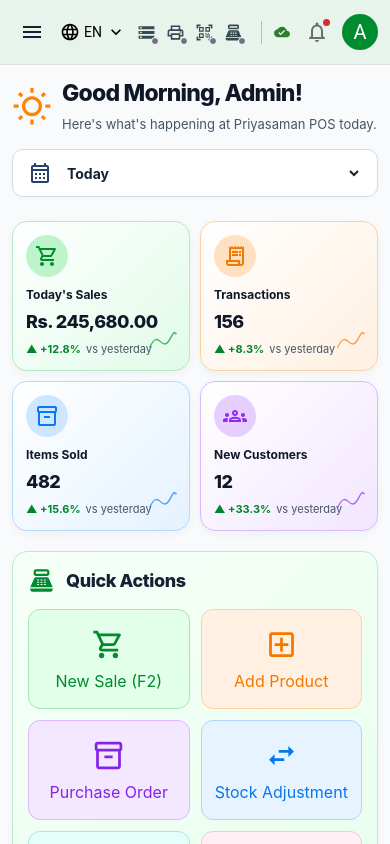
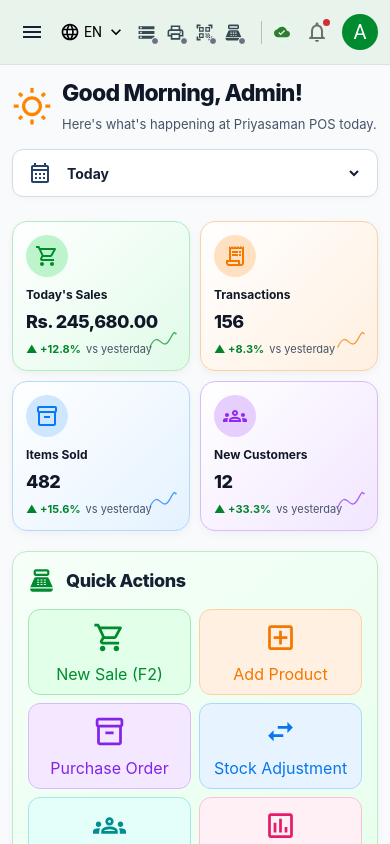
Before and after one commit to SriyanthaDeepal/priyasaman_pos_system, a React (Vite) app in the folder frontend/: page / in a window 390 px wide. Built offline with nearby package versions, Linux system fonts and the light colour scheme; what @zxing/library would draw is missing.

Commit message:
style(dashboard): responsive full-width quick actions and balanced analytics/summary rows

```diff
--- a/frontend/src/modules/dashboard/dashboard.css
+++ b/frontend/src/modules/dashboard/dashboard.css
@@ -2680,3 +2680,27 @@
   .pd-date-picker-wrap { width: 100%; align-items: stretch; }
   .pd-date-popover { left: 0; right: auto; }
 }
+
+/* Dashboard layout: KPIs, quick actions, analytics, then daily insights. */
+.pd-action-row{margin-bottom:clamp(12px,1.4vw,20px);min-width:0}
+.pd-action-row .pd-quick-panel{width:100%;height:auto}
+.pd-action-row .pd-quick-grid{grid-template-columns:repeat(6,minmax(0,1fr));gap:clamp(8px,.9vw,14px)}
+.pd-action-row .pd-quick-action{min-height:clamp(80px,8.5dvh,112px);padding:clamp(9px,.9vw,14px) 6px}
+.pd-analytics-row,.pd-insights-row{display:grid;grid-template-columns:minmax(0,1.65fr) minmax(0,1fr);gap:clamp(12px,1.3vw,20px);align-items:stretch;min-width:0}
+.pd-analytics-row{margin-bottom:clamp(12px,1.3vw,20px)}
+.pd-analytics-row>.pd-panel,.pd-insights-row>.pd-panel{grid-column:auto;grid-row:auto;min-width:0;height:100%}
+.pd-insights-row .pd-summary-panel{display:flex;flex-direction:column}
+.pd-insights-row .pd-summary-list{flex:1;justify-content:space-evenly}
+@container (max-width:1100px){
+ .pd-action-row .pd-quick-grid{grid-template-columns:repeat(3,minmax(0,1fr))}
+ .pd-action-row .pd-quick-action{min-height:85px}
+ .pd-analytics-row,.pd-insights-row{grid-template-columns:repeat(2,minmax(0,1fr))}
+}
+@container (max-width:760px){
+ .pd-analytics-row,.pd-insights-row{grid-template-columns:minmax(0,1fr)}
+ .pd-analytics-row>.pd-panel,.pd-insights-row>.pd-panel{grid-column:1;grid-row:auto;height:auto}
+}
+@container (max-width:520px){
+ .pd-action-row .pd-quick-grid{grid-template-columns:repeat(2,minmax(0,1fr))}
+ .pd-action-row .pd-quick-action{min-height:86px}
+}
```
